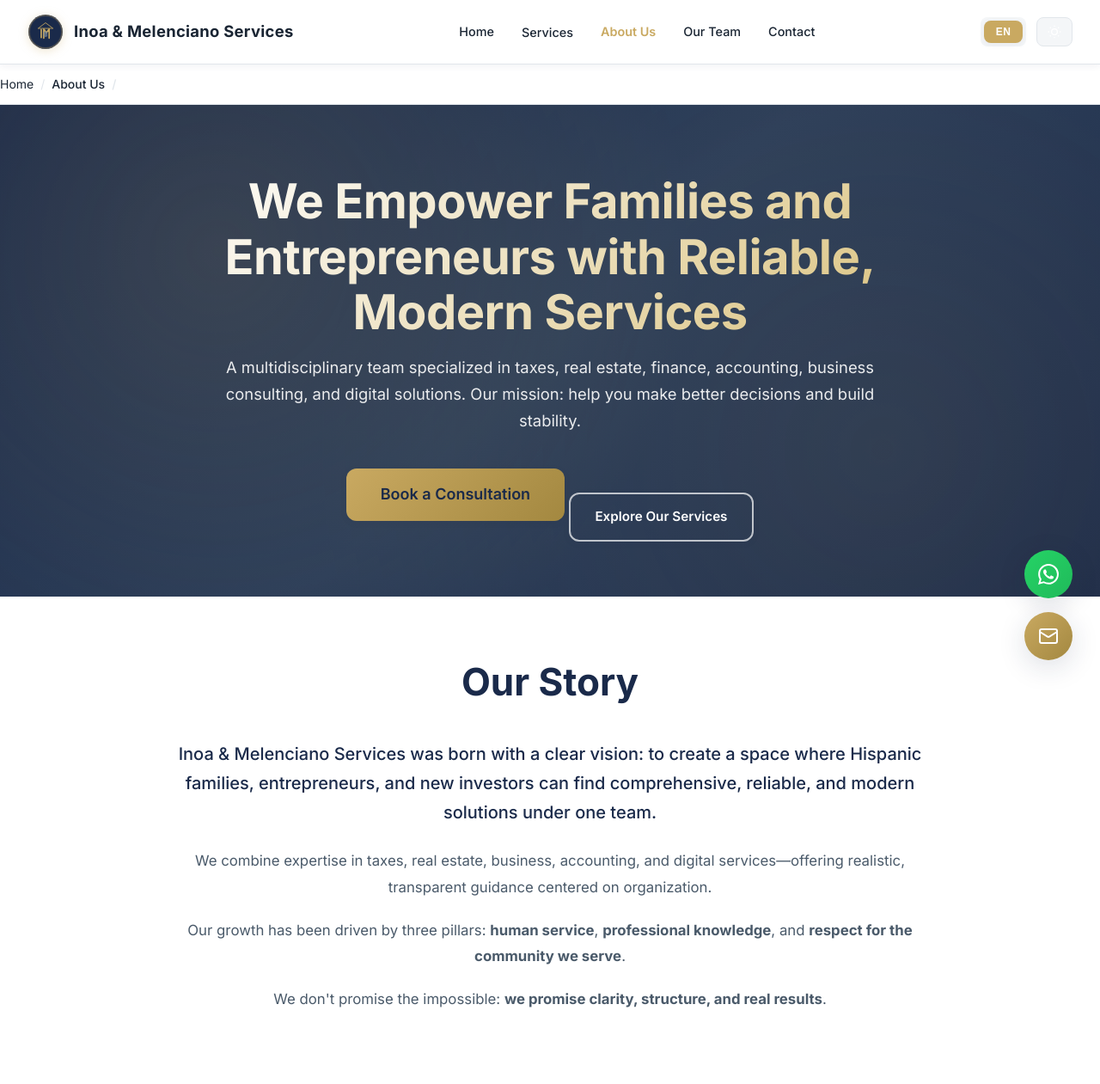
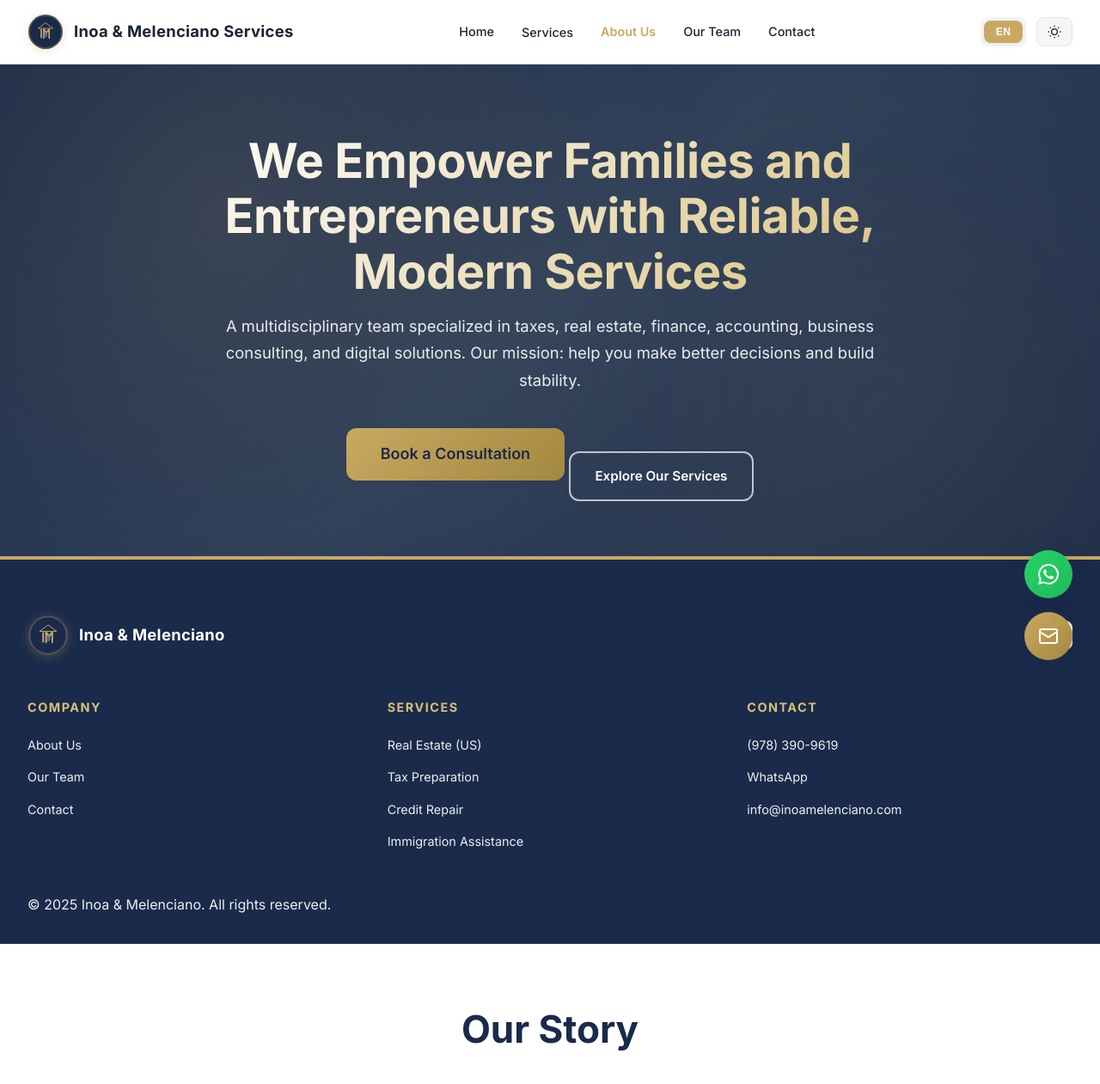
Before and after one commit to eduardoinoa18/Inoa-Melenciano-Landing, a plain HTML site: page about.html in a window 1280 px wide. Shown: the top 1261 px of the page at 86% size. Drawn offline with Linux system fonts and the light colour scheme.

Commit message:
About team carousel refined; icon visibility improved; breadcrumb removed; footer unified across pages

```diff
--- a/about.html
+++ b/about.html
@@ -119,14 +119,7 @@
     }
     </script>
 
-    <!-- Breadcrumb Navigation -->
-    <nav class="breadcrumb" aria-label="Breadcrumb">
-      <ol>
-        <li><a href="index.html" data-lang="en">Home</a><a href="index.html" data-lang="es">Inicio</a></li>
-        <li aria-current="page" data-lang="en">About Us</li>
-        <li aria-current="page" data-lang="es">Nosotros</li>
-      </ol>
-    </nav>
+    <!-- Breadcrumb intentionally removed to avoid duplication under header -->
 
     <!-- Hero Section -->
     <section class="hero hero-clean hero-about" aria-labelledby="about-hero-heading">
@@ -147,6 +140,50 @@
         </div>
       </div>
     </section>
+
+    <!-- Consistent Footer -->
+    <footer class="site-footer" aria-labelledby="footer-heading">
+      <h2 id="footer-heading" class="visually-hidden">Footer</h2>
+      <div class="footer-top">
+        <div class="footer-brand">
+          <img src="./assets/img/logo-icon.svg" alt="Inoa & Melenciano Logo" class="logo-icon">
+          <span>Inoa &amp; Melenciano</span>
+        </div>
+        <div class="footer-actions">
+          <button id="themeToggleFooter" aria-label="Toggle dark mode"><svg width="16" height="16" viewBox="0 0 24 24" fill="none" stroke="currentColor" stroke-width="2"><path d="M21 12.79A9 9 0 1 1 11.21 3 7 7 0 0 0 21 12.79z"/></svg></button>
+        </div>
+      </div>
+      <div class="footer-columns">
+        <div>
+          <h3 data-i18n="footer.company">Company</h3>
+          <ul>
+            <li><a href="about.html" data-i18n="nav.about">About Us</a></li>
+            <li><a href="team.html" data-i18n="nav.team">Our Team</a></li>
+            <li><a href="contact.html" data-i18n="nav.contact">Contact</a></li>
+          </ul>
+        </div>
+        <div>
+          <h3 data-i18n="footer.services">Services</h3>
+          <ul>
+            <li><a href="services/real-estate-us.html">Real Estate (US)</a></li>
+            <li><a href="services/tax-prep.html">Tax Preparation</a></li>
+            <li><a href="services/credit-repair.html">Credit Repair</a></li>
+            <li><a href="services/immigration.html">Immigration Assistance</a></li>
+          </ul>
+        </div>
+        <div>
+          <h3 data-i18n="footer.contact">Contact</h3>
+          <ul>
+            <li><a href="tel:+19783909619">(978) 390-9619</a></li>
+            <li><a href="https://wa.me/19783909619" target="_blank" rel="noopener">WhatsApp</a></li>
+            <li><a href="mailto:info@inoamelenciano.com">info@inoamelenciano.com</a></li>
+          </ul>
+        </div>
+      </div>
+      <div class="footer-bottom">
+        <p>&copy; <span id="year"></span> Inoa &amp; Melenciano. All rights reserved.</p>
+      </div>
+    </footer>
 
     <!-- Our Story -->
     <section class="story-section" aria-labelledby="story-heading">
--- a/assets/css/styles.css
+++ b/assets/css/styles.css
@@ -85,23 +85,24 @@ body {
 img, svg { display: block; max-width: 100%; height: auto; }
 .visually-hidden { position: absolute; clip: rect(0 0 0 0); width: 1px; height: 1px; margin: -1px; overflow: hidden; }
 
-/* Global Icon Contrast on dark/gold surfaces */
+/* Context-aware icon visibility */
 .value-icon svg,
 .diff-icon svg,
 .network-icon svg,
-.hero svg,
-.site-footer svg,
+.tile-icon svg,
+.trust-icon svg,
 .nav-toggle svg,
 #themeToggle svg,
 #themeToggleFooter svg {
-  stroke: #ffffff;
+  stroke: currentColor;
   fill: none;
 }
-.value-icon svg *,
-.diff-icon svg *,
-.network-icon svg * {
-  stroke: #ffffff;
-}
+.values-section .value-icon { color: var(--navy); }
+.mission-vision-section .mv-card .value-icon { color: var(--navy); }
+.quick-tiles .tile-icon { color: var(--navy); }
+.service-network-section .network-icon { color: #ffffff; }
+.hero, .site-footer { color: #ffffff; }
+.site-header .nav-toggle { color: var(--text); }
 
 /* Pagination dots for carousels */
 .carousel-dots {
@@ -446,6 +447,15 @@ body.theme-dark .site-header {
   pointer-events: none;
   animation: pulse 8s ease-in-out infinite;
 }
+
+/* Team Carousel Refinements */
+.team-carousel { display: grid; grid-template-columns: auto 1fr auto; align-items: center; gap: 12px; }
+.team-viewport { overflow-x: auto; scroll-snap-type: x mandatory; -webkit-overflow-scrolling: touch; }
+.team-viewport::-webkit-scrollbar { display: none; }
+.team-track { display: flex; gap: 32px; transition: transform var(--transition); }
+.team-card { scroll-snap-align: start; background: var(--surface); border: 1px solid var(--border); border-radius: var(--radius); box-shadow: var(--shadow-sm); min-width: 320px; padding: 16px; }
+.carousel-btn { background: var(--navy); color: #fff; border: none; padding: 10px 14px; border-radius: var(--radius-sm); cursor: pointer; box-shadow: var(--shadow-sm); }
+.carousel-btn:disabled { opacity: 0.4; cursor: default; }
 .hero-inner {
   max-width: 920px;
   margin: 0 auto;
```
Also changed, not shown: contact.html (+2 -0 lines).
